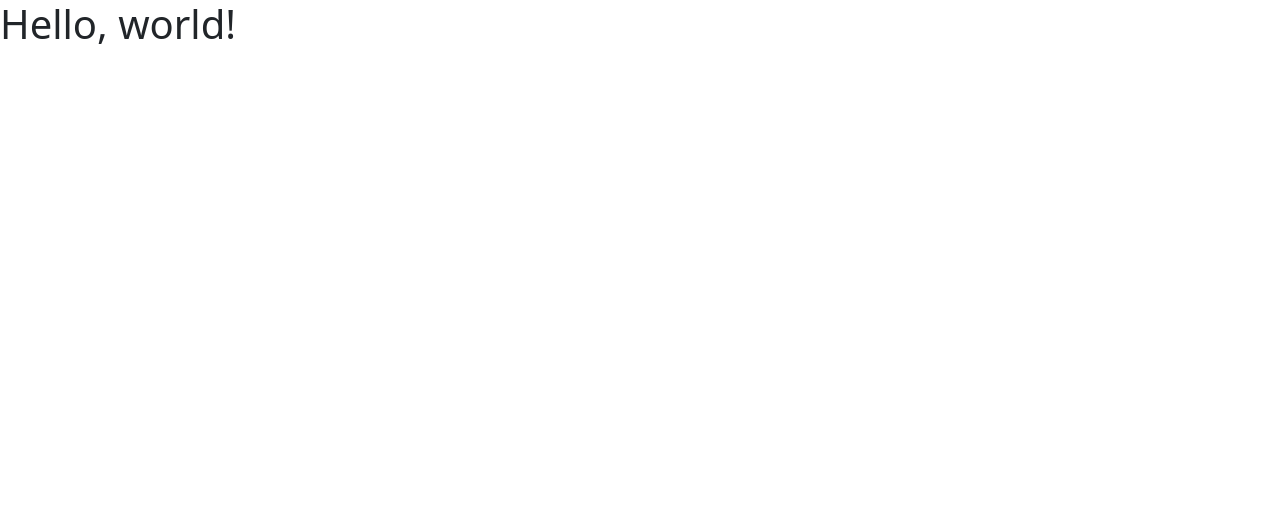
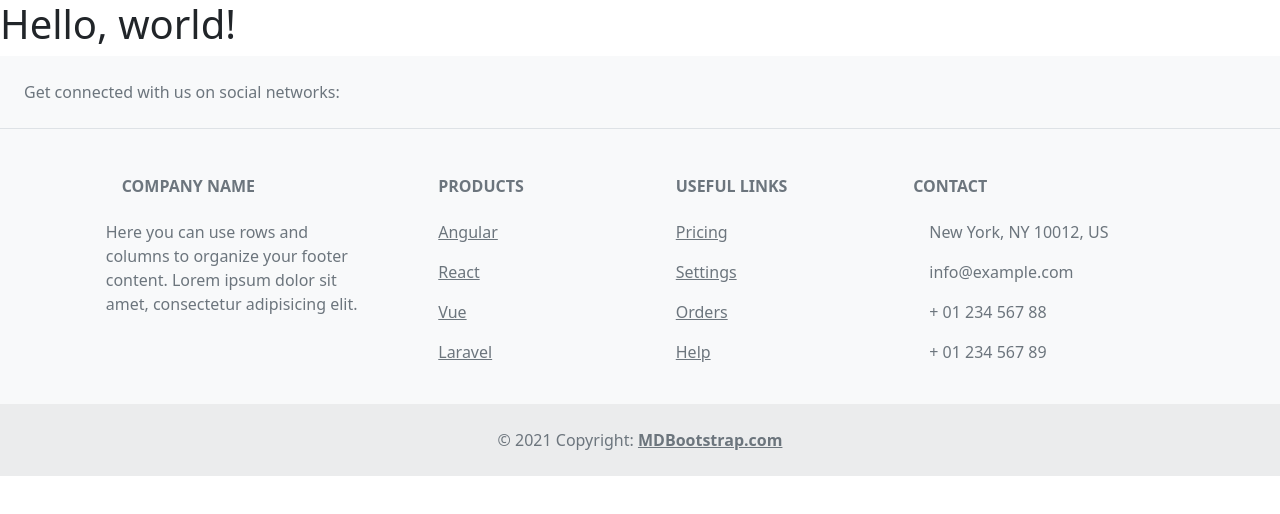
Before and after one commit to wenupa/web-Html, a plain HTML site: page index.html in a window 1280 px wide. Drawn offline with nearby package versions, Linux system fonts and the light colour scheme.

Commit message:
updated footer

```diff
--- a/index.html
+++ b/index.html
@@ -23,5 +23,133 @@
     <script src="https://cdn.jsdelivr.net/npm/@popperjs/core@2.9.3/dist/umd/popper.min.js" integrity="sha384-W8fXfP3gkOKtndU4JGtKDvXbO53Wy8SZCQHczT5FMiiqmQfUpWbYdTil/SxwZgAN" crossorigin="anonymous"></script>
     <script src="https://cdn.jsdelivr.net/npm/bootstrap@5.1.1/dist/js/bootstrap.min.js" integrity="sha384-skAcpIdS7UcVUC05LJ9Dxay8AXcDYfBJqt1CJ85S/CFujBsIzCIv+l9liuYLaMQ/" crossorigin="anonymous"></script>
     -->
+<!-- Footer -->
+<footer class="text-center text-lg-start bg-light text-muted">
+  <!-- Section: Social media -->
+  <section
+    class="d-flex justify-content-center justify-content-lg-between p-4 border-bottom"
+  >
+    <!-- Left -->
+    <div class="me-5 d-none d-lg-block">
+      <span>Get connected with us on social networks:</span>
+    </div>
+    <!-- Left -->
+
+    <!-- Right -->
+    <div>
+      <a href="" class="me-4 text-reset">
+        <i class="fab fa-facebook-f"></i>
+      </a>
+      <a href="" class="me-4 text-reset">
+        <i class="fab fa-twitter"></i>
+      </a>
+      <a href="" class="me-4 text-reset">
+        <i class="fab fa-google"></i>
+      </a>
+      <a href="" class="me-4 text-reset">
+        <i class="fab fa-instagram"></i>
+      </a>
+      <a href="" class="me-4 text-reset">
+        <i class="fab fa-linkedin"></i>
+      </a>
+      <a href="" class="me-4 text-reset">
+        <i class="fab fa-github"></i>
+      </a>
+    </div>
+    <!-- Right -->
+  </section>
+  <!-- Section: Social media -->
+
+  <!-- Section: Links  -->
+  <section class="">
+    <div class="container text-center text-md-start mt-5">
+      <!-- Grid row -->
+      <div class="row mt-3">
+        <!-- Grid column -->
+        <div class="col-md-3 col-lg-4 col-xl-3 mx-auto mb-4">
+          <!-- Content -->
+          <h6 class="text-uppercase fw-bold mb-4">
+            <i class="fas fa-gem me-3"></i>Company name
+          </h6>
+          <p>
+            Here you can use rows and columns to organize your footer content. Lorem ipsum
+            dolor sit amet, consectetur adipisicing elit.
+          </p>
+        </div>
+        <!-- Grid column -->
+
+        <!-- Grid column -->
+        <div class="col-md-2 col-lg-2 col-xl-2 mx-auto mb-4">
+          <!-- Links -->
+          <h6 class="text-uppercase fw-bold mb-4">
+            Products
+          </h6>
+          <p>
+            <a href="#!" class="text-reset">Angular</a>
+          </p>
+          <p>
+            <a href="#!" class="text-reset">React</a>
+          </p>
+          <p>
+            <a href="#!" class="text-reset">Vue</a>
+          </p>
+          <p>
+            <a href="#!" class="text-reset">Laravel</a>
+          </p>
+        </div>
+        <!-- Grid column -->
+
+        <!-- Grid column -->
+        <div class="col-md-3 col-lg-2 col-xl-2 mx-auto mb-4">
+          <!-- Links -->
+          <h6 class="text-uppercase fw-bold mb-4">
+            Useful links
+          </h6>
+          <p>
+            <a href="#!" class="text-reset">Pricing</a>
+          </p>
+          <p>
+            <a href="#!" class="text-reset">Settings</a>
+          </p>
+          <p>
+            <a href="#!" class="text-reset">Orders</a>
+          </p>
+          <p>
+            <a href="#!" class="text-reset">Help</a>
+          </p>
+        </div>
+        <!-- Grid column -->
+
+        <!-- Grid column -->
+        <div class="col-md-4 col-lg-3 col-xl-3 mx-auto mb-md-0 mb-4">
+          <!-- Links -->
+          <h6 class="text-uppercase fw-bold mb-4">
+            Contact
+          </h6>
+          <p><i class="fas fa-home me-3"></i> New York, NY 10012, US</p>
+          <p>
+            <i class="fas fa-envelope me-3"></i>
+            info@example.com
+          </p>
+          <p><i class="fas fa-phone me-3"></i> + 01 234 567 88</p>
+          <p><i class="fas fa-print me-3"></i> + 01 234 567 89</p>
+        </div>
+        <!-- Grid column -->
+      </div>
+      <!-- Grid row -->
+    </div>
+  </section>
+  <!-- Section: Links  -->
+
+  <!-- Copyright -->
+  <div class="text-center p-4" style="background-color: rgba(0, 0, 0, 0.05);">
+    © 2021 Copyright:
+    <a class="text-reset fw-bold" href="https://mdbootstrap.com/">MDBootstrap.com</a>
+  </div>
+  <!-- Copyright -->
+</footer>
+<!-- Footer -->
+
+
   </body>
 </html>
```
